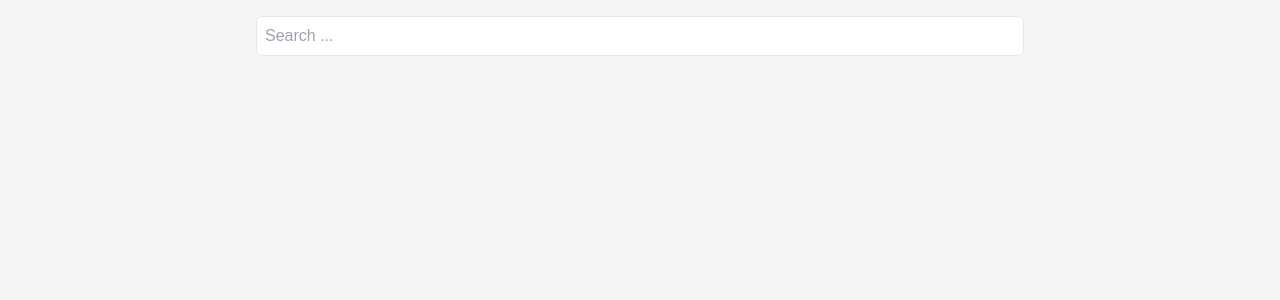
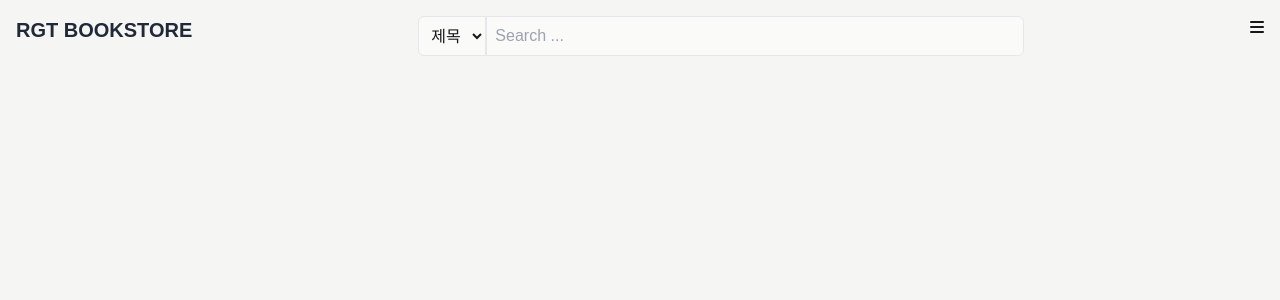
Before and after one commit to cbw6088/rgt_project, a Next.js app: page /list_page in a window 1280 px wide. Shown: the top 300 px of the page. Built offline with nearby package versions, Linux system fonts and the light colour scheme.

Commit message:
feat/상단 요소 추가: TITLE, SearchCategory, MENU

```diff
--- a/app/list_page/actions/get_books.tsx
+++ b/app/list_page/actions/get_books.tsx
@@ -1,6 +1,5 @@
 import { books } from "@/app/mock_data/books";
 import { debounce, filter } from "lodash";
-import { start } from "repl";
 
 export const getBooks = async (page: number, searchQuery: string = "") => {
     const limite = 10;
--- a/app/list_page/list_page.tsx
+++ b/app/list_page/list_page.tsx
@@ -3,12 +3,14 @@
 import { useState, useEffect } from "react";
 import { getBooks, debounceSearch } from "./actions/get_books";
 import { books } from "../mock_data/books";
+import '@fortawesome/fontawesome-free/css/all.min.css';
 
 export default function listPage() {
     const [page, setPage] = useState(1);
     const [searchQuery, setSearchQuery] = useState("");
     const [filteredBooks, setFilteredBooks] = useState<any[]>([]);
     const [total, setTotal] = useState(0);
+    const [category, setCategory] = useState("title");
 
     useEffect(() => {
         const fetchBooks = async() => {
@@ -17,26 +19,50 @@ export default function listPage() {
             setTotal(data.total);
         };
         fetchBooks();
-    },[page]);
+    },[page, searchQuery]);
 
+    // 검색어 입력
     const handleSearch = (e:React.ChangeEvent<HTMLInputElement>) => {
         const query = e.target.value;
         setSearchQuery(query);
         debounceSearch(query, setFilteredBooks, books)
     }
 
+    // 검색 카테고리
+    const handleCategoryChange = (e: React.ChangeEvent<HTMLSelectElement>) => {
+        setCategory(e.target.value);
+    }
+
     const totalPages = Math.ceil(total / 10);
 
     return (
-        <div className="w-screen h-screen">
-            <div className="w-full h-[40%] flex justify-center bg-stone-100">
+        <div className="flex flex-col w-screen h-screen">
+            <div className="w-full h-[50%] flex bg-stone-100">
+                <div className="w-full flex justify-between  my-4">
+                    <div className="ml-4 font-black text-xl text-gray-800">
+                        RGT BOOKSTORE
+                    </div>
+                    <div className="flex justify-center w-[70%]">
+                        <select
+                            value={category}
+                            onChange={handleCategoryChange}
+                            className="p-2 h-10 rounded-l-md bg-stone-50 border"
+                        >
+                            <option value="title">제목</option>
+                            <option value="author">저자</option>
+                        </select>
                         <input
                             type="text"
                             value={searchQuery}
                             onChange={handleSearch}
                             placeholder="Search ..."
-                    className="border p-2 my-4 w-[60%] h-10 rounded-md"
+                            className="p-2 w-[60%] h-10 rounded-r-md bg-stone-50 border"
                         />
+                    </div>
+                    <div className="mr-4">
+                        <i className="fas fa-bars"></i>
+                    </div>
+                </div>
 
             </div>
         </div>
--- a/package.json
+++ b/package.json
@@ -9,6 +9,7 @@
     "lint": "next lint"
   },
   "dependencies": {
+    "@fortawesome/fontawesome-free": "^6.7.1",
     "lodash": "^4.17.21",
     "next": "15.0.3",
     "react": "19.0.0-rc-66855b96-20241106",
```
Also changed, not shown: 2 other files (tests, documents, lock files or other folders). Lines whose indentation alone changed are shown as unchanged.
